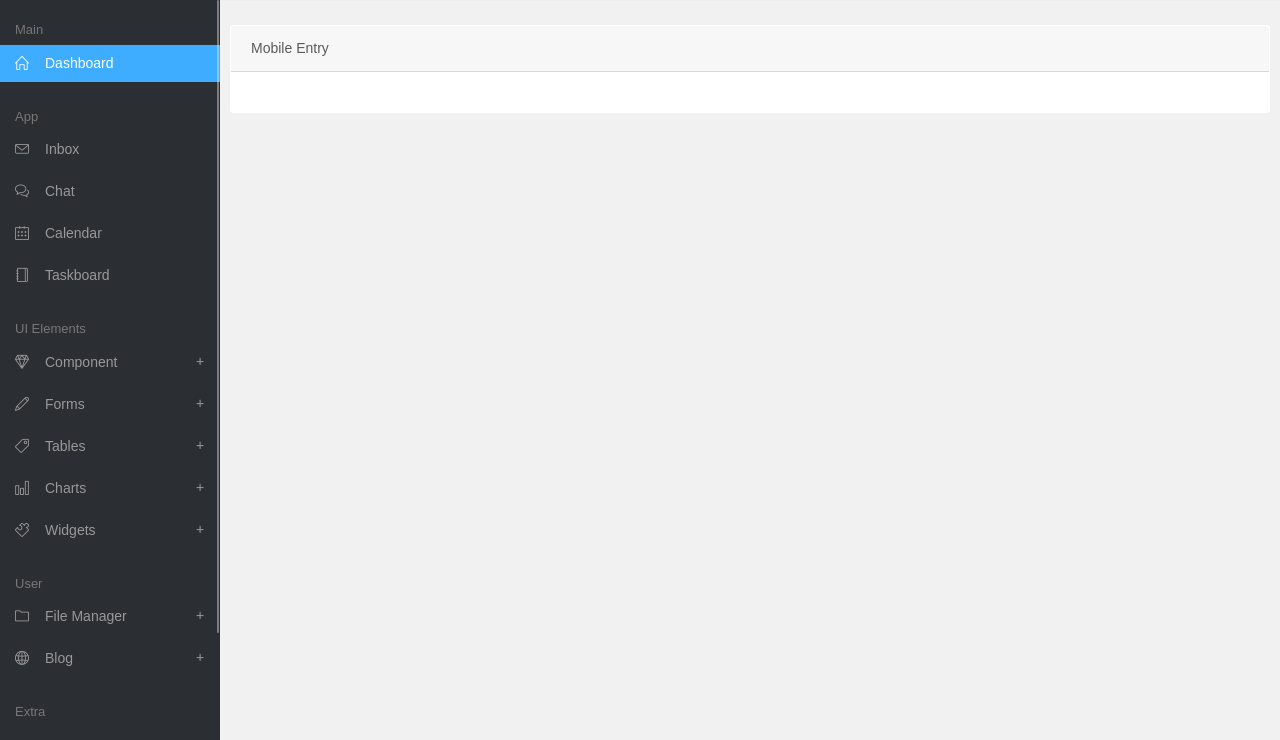
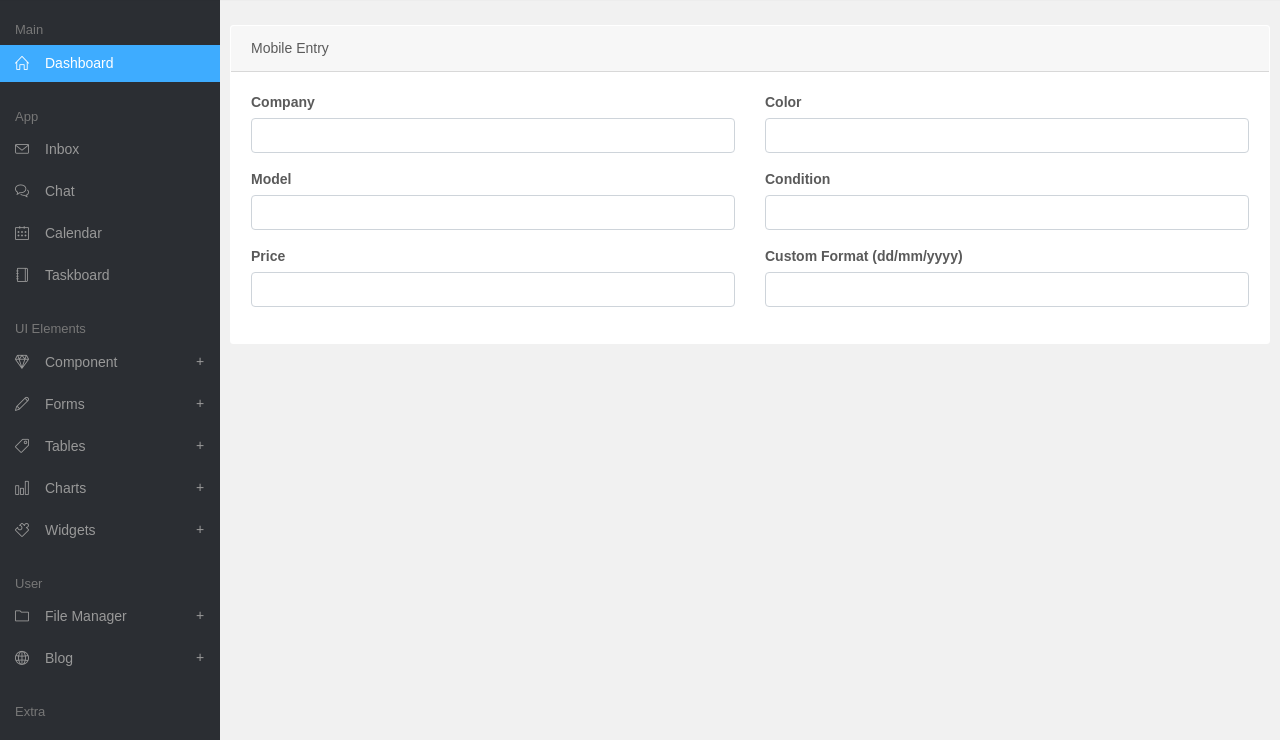
Before and after one commit to KamranKhanI/djangoApp, a Django app: page /mobile/test/ in a window 1280 px wide. Shown: the part 60-800 px from the top of the page. Run offline with Django 3.2, Linux system fonts and the light colour scheme; some libraries are stand-ins or nearby versions; some web fonts are replaced.

Commit message:
new form

```diff
--- a/Electronic/Mobile/templates/Mobile/mobile.html
+++ b/Electronic/Mobile/templates/Mobile/mobile.html
@@ -8,6 +8,41 @@
                             <form method="post" action="">
 
                             <div class="row">
+
+                                <div class="col-md-6">
+                                    <div class="form-group">
+                                    <label>Company</label>
+                                    <input class="form-control" required="" type="text">
+                                     </div>
+                                        <div class="form-group">
+                                    <label>Model</label>
+                                    <input class="form-control" required="" type="text">
+                                     </div>
+                                     <div class="form-group">
+                                    <label>Price</label>
+                                    <input class="form-control" required="" type="text">
+                                     </div>
+
+                                </div>
+                                 <div class="col-md-6">
+                                    <div class="form-group">
+                                    <label>Color</label>
+                                    <input class="form-control" required="" type="text">
+                                     </div>
+                                        <div class="form-group">
+                                    <label>Condition</label>
+                                    <input class="form-control" required="" type="text">
+                                     </div>
+
+                                     <div class="form-group">
+                                    <label>Custom Format (dd/mm/yyyy)</label>
+
+                                        <input class="form-control" data-date-autoclose="true" data-provide="datepicker" data-date-format="dd/mm/yyyy">
+
+                                </div>
+
+                                </div>
+
 
 
                             </div>
--- a/Electronic/templates/base.html
+++ b/Electronic/templates/base.html
@@ -23,6 +23,10 @@
 <!-- MAIN CSS -->
 <link rel="stylesheet" href="{% static '/css/main.css' %} ">
 <link rel="stylesheet" href="{% static '/css/color_skins.css' %}">
+
+<link rel="stylesheet" href="{% static 'vendor/bootstrap-datepicker/css/bootstrap-datepicker3.min.css' %}">
+<link rel="stylesheet" href="{% static 'vendor/bootstrap-colorpicker/css/bootstrap-colorpicker.css' %}" />
+<link rel="stylesheet" href="{% static 'vendor/multi-select/css/multi-select.css' %}">
 </head>
 <body class="theme-blue">
 
@@ -798,10 +802,28 @@
 <script src="{% static 'vendor/dropify/js/dropify.min.js' %}"></script>
 
 
+<script src="{% static 'vendor/bootstrap-colorpicker/js/bootstrap-colorpicker.js' %}"></script> <!-- Bootstrap Colorpicker Js -->
+<script src="{% static 'vendor/jquery-inputmask/jquery.inputmask.bundle.js' %}"></script> <!-- Input Mask Plugin Js -->
+<script src="{% static 'vendor/jquery.maskedinput/jquery.maskedinput.min.js' %}"></script>
+<script src="{% static 'vendor/multi-select/js/jquery.multi-select.js' %}"></script> <!-- Multi Select Plugin Js -->
+<script src="{% static 'vendor/bootstrap-multiselect/bootstrap-multiselect.js' %}"></script>
+<script src="{% static 'vendor/bootstrap-datepicker/js/bootstrap-datepicker.min.js' %}"></script>
+<script src="{% static 'vendor/bootstrap-tagsinput/bootstrap-tagsinput.js' %}"></script>
+
+
+
+
 <script src="{% static 'bundles/mainscripts.bundle.js' %} "></script>
 <script src="{% static 'js/index.js' %} "></script>
 <script src=" {% static 'bundles/morrisscripts.bundle.js' %}"></script>
 <script src="{% static 'js/pages/forms/dropify.js' %} "></script>
+<script src="{% static 'js/pages/forms/advanced-form-elements.js' %}"></script>
+
+
+<script src="{% static 'bundles/mainscripts.bundle.js' %}"></script>
+<script src="{% static 'bundles/morrisscripts.bundle.js' %}"></script>
+
+
 
 </body>
 </html>
```
